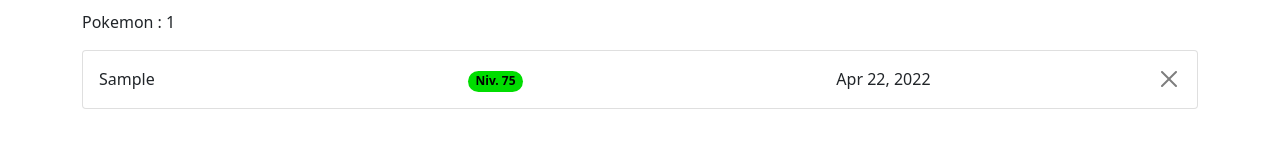
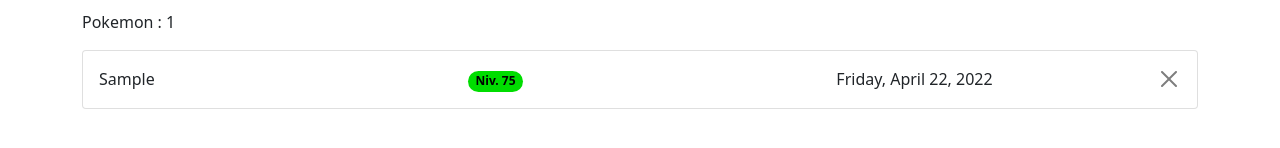
Before and after one commit to mvidailhet/cours-angular-pokedex, an Angular app: page / in a window 1280 px wide. Both pictures are taken after typing "Sample" into the empty fields and a click on the button "Ajouter un pokémon". Shown: the part 362-510 px from the top of the page. Built offline with nearby package versions, Linux system fonts and the light colour scheme.

Commit message:
Paramétrer le pipe

```diff
--- a/src/app/components/pokemon-item/pokemon-item.component.html
+++ b/src/app/components/pokemon-item/pokemon-item.component.html
@@ -13,7 +13,7 @@
       </span>
     </div>
     <div class="col">
-      {{ pokemon.createdAt | date }}
+      {{ pokemon.createdAt | date: 'fullDate' }}
     </div>
   </div>
   <div class="close-button-container p-3">
```
